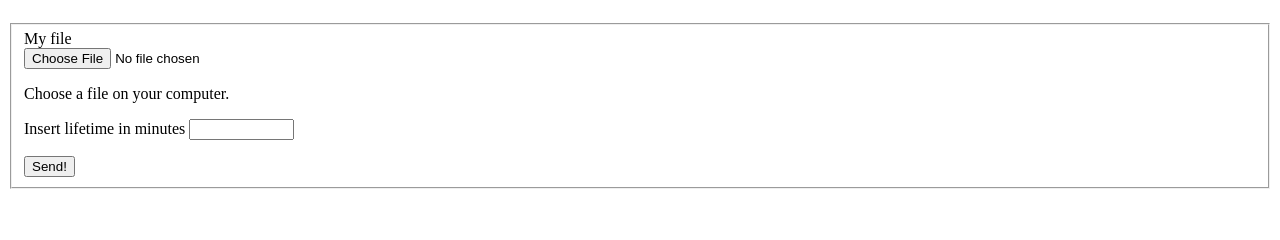
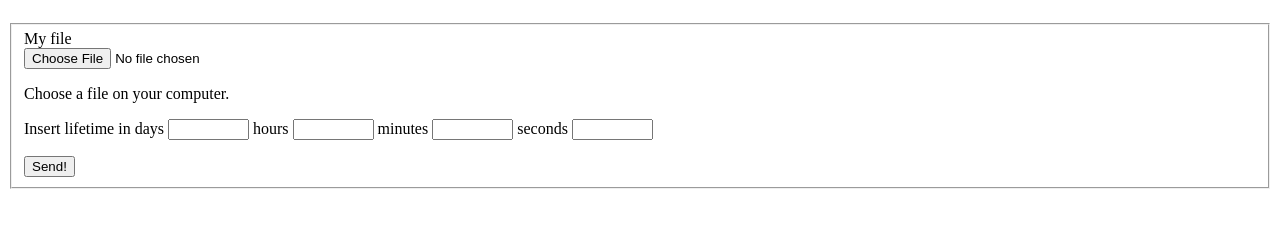
Before and after one commit to johnnyblame/webfilehost, a Flask app: template app/templates/index.html in a window 1280 px wide. Shown: the part 93-333 px from the top of the page. Run offline with Flask 2, Linux system fonts and the light colour scheme; the template is opened without the code that fills it: values that come from a table or form of the project are taken from there, others are empty.

Commit message:
Added days, hours and seconds for life time

```diff
--- a/app/__init__.py
+++ b/app/__init__.py
@@ -12,7 +12,5 @@ migrate = Migrate(app, db)
 login = LoginManager(app)
 login.login_view = 'login'
 babel = Babel(app)
-MAX_FILE_SIZE = 1024 * 1024 + 1
-
 
 from app import routes, models
--- a/app/forms.py
+++ b/app/forms.py
@@ -31,4 +31,7 @@ class RegistrationForm(FlaskForm):
 
 
 class FileLifeTime(FlaskForm):
-    lifetime_minutes = FloatField('Insert lifetime in minutes')
+    lifetime_days = FloatField('Insert lifetime in days')
+    lifetime_hours = FloatField('hours')
+    lifetime_minutes = FloatField('minutes')
+    lifetime_seconds = FloatField('seconds')
--- a/app/models.py
+++ b/app/models.py
@@ -95,7 +95,6 @@ class SharedFile():
         self.size = kwargs.get('size', 0)
 
     def save(self):
-        # store the upload file on disk
         self.filename = secure_filename(self.upload_file.filename)
         self.key = self.generate_key()
         self.relative_path = self.key_to_path(self.key)
@@ -106,9 +105,7 @@ class SharedFile():
 
         self.delete_key = uuid.uuid4().hex[:DELETE_KEY_LENGTH]
 
-        # number of days to keep the file
         self.expire_date = datetime.today() + timedelta()
-        # store informations to keep with the file
         infos = {}
         infos['filename'] = self.filename
         infos['key'] = self.key
--- a/app/routes.py
+++ b/app/routes.py
@@ -48,9 +48,14 @@ def upload_file():
     else:
         if 'myfile' in request.files and request.files['myfile']:
             upload_file = request.files['myfile']
+            days = form.lifetime_days.data
+            hours = form.lifetime_hours.data
             mins = form.lifetime_minutes.data
+            seconds = form.lifetime_seconds.data
             global expire_date
-            expire_date = datetime.today() + timedelta(minutes=mins)
+            expire_date = datetime.today() + timedelta(days=days, hours=hours, minutes=mins, seconds=seconds)
+
+
 
 
 
@@ -156,8 +161,8 @@ def get_file(key, filename):
         response.headers['Content-Length'] = filesize
 
         return response
-    elif expire_date <= datetime.now():
-        abort(404)
+    else:
+        return render_template('404.html')
 
 
 @app.route('/delete/<key>/<secret>/', methods=['GET', 'POST'])
@@ -174,6 +179,7 @@ def show_delete_file(key, secret):
 
     return render_template('show_delete_file.html', f=shared_file)
 
+
 def allowed_file(filename):
     return '.' in filename and \
            filename.rsplit('.', 1)[1].lower() in ALLOWED_EXTENSIONS
--- a/app/templates/index.html
+++ b/app/templates/index.html
@@ -22,8 +22,14 @@
 <div class="control-group">
   <div class="controls">
   <p>
+      {{ form.lifetime_days.label }}
+      {{ form.lifetime_days(size=7) }}
+      {{ form.lifetime_hours.label }}
+      {{ form.lifetime_hours(size=7) }}
       {{ form.lifetime_minutes.label }}
-      {{ form.lifetime_minutes(size=10) }}
+      {{ form.lifetime_minutes(size=7) }}
+      {{ form.lifetime_seconds.label }}
+      {{ form.lifetime_seconds(size=7) }}
   </p>
 
   </div>
```
Also changed, not shown: migrations/versions/c2c2a12bd1f9_.py (added, +39 -0 lines), app.db, 1 other file.
